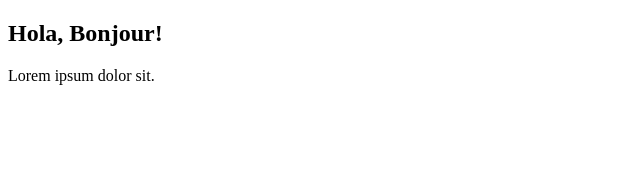
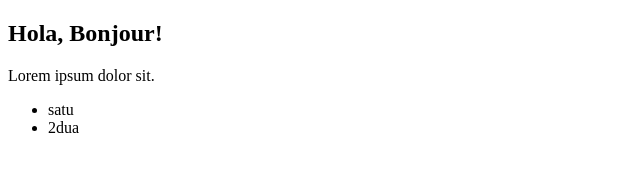
Before and after one commit to AchmadLyraa/Ulasan-Follow-Your-Heart, a plain HTML site: page index.html in a window 1280 px wide. Shown: the full height of the page, 0-640 px from the left. Drawn offline with Linux system fonts and the light colour scheme.

Commit message:
menambahkan list

```diff
--- a/index.html
+++ b/index.html
@@ -9,5 +9,9 @@
 	<body>
 		<h2>Hola, Bonjour!</h2>
 		<p>Lorem ipsum dolor sit.</p>
+		<ul>
+			<li>satu</li>
+			<li>2dua</li>
+		</ul>
 	</body>
 </html>
```
